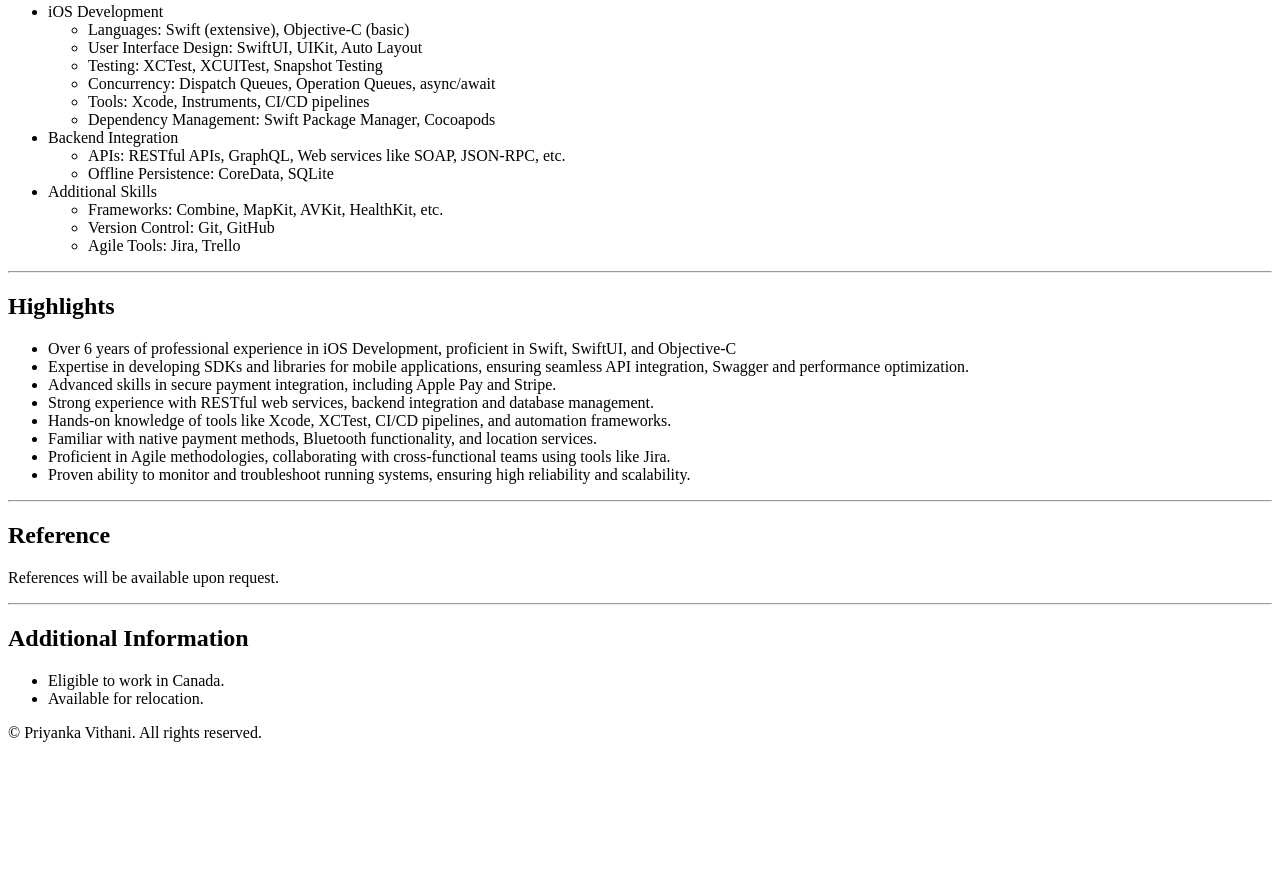
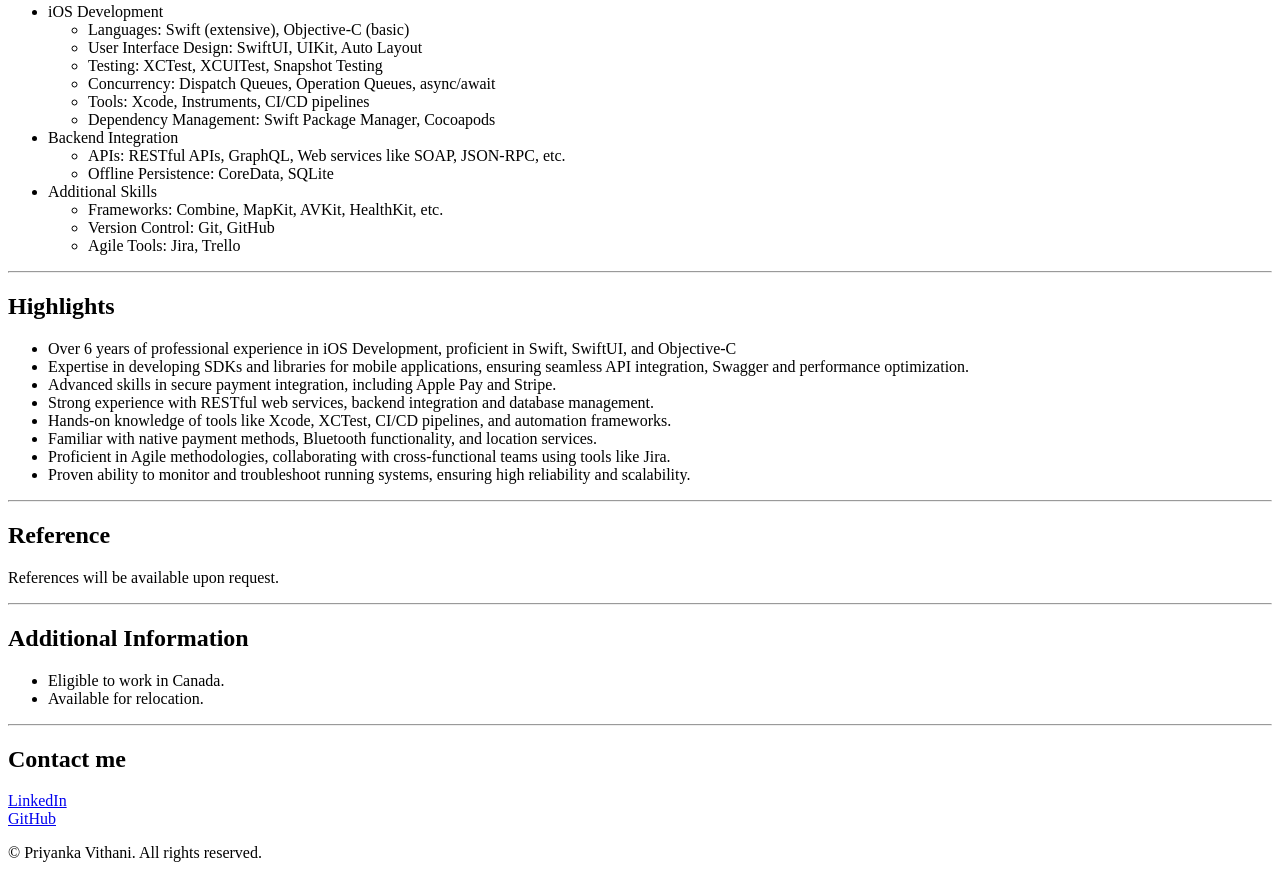
Before and after one commit to priyanka-vithani/Resume, a plain HTML site: page index.html in a window 1280 px wide. Shown: the part 1283-2161 px from the top of the page. Before the commit the page ends 2041 px from the top, so only its background shows below. Drawn offline with Linux system fonts and the light colour scheme.

Commit message:
added contact me links

```diff
--- a/index.html
+++ b/index.html
@@ -126,6 +126,10 @@
         <li>Eligible to work in Canada.</li>
         <li>Available for relocation.</li>
     </ul>
+    <hr />
+    <h2>Contact me</h2>
+    <a href="https://www.linkedin.com/in/priyanka-vithani/">LinkedIn</a><br />
+    <a href="https://github.com/priyanka-vithani">GitHub</a>
     <footer>
         <p>© Priyanka Vithani. All rights reserved.</p>
     </footer>
```
